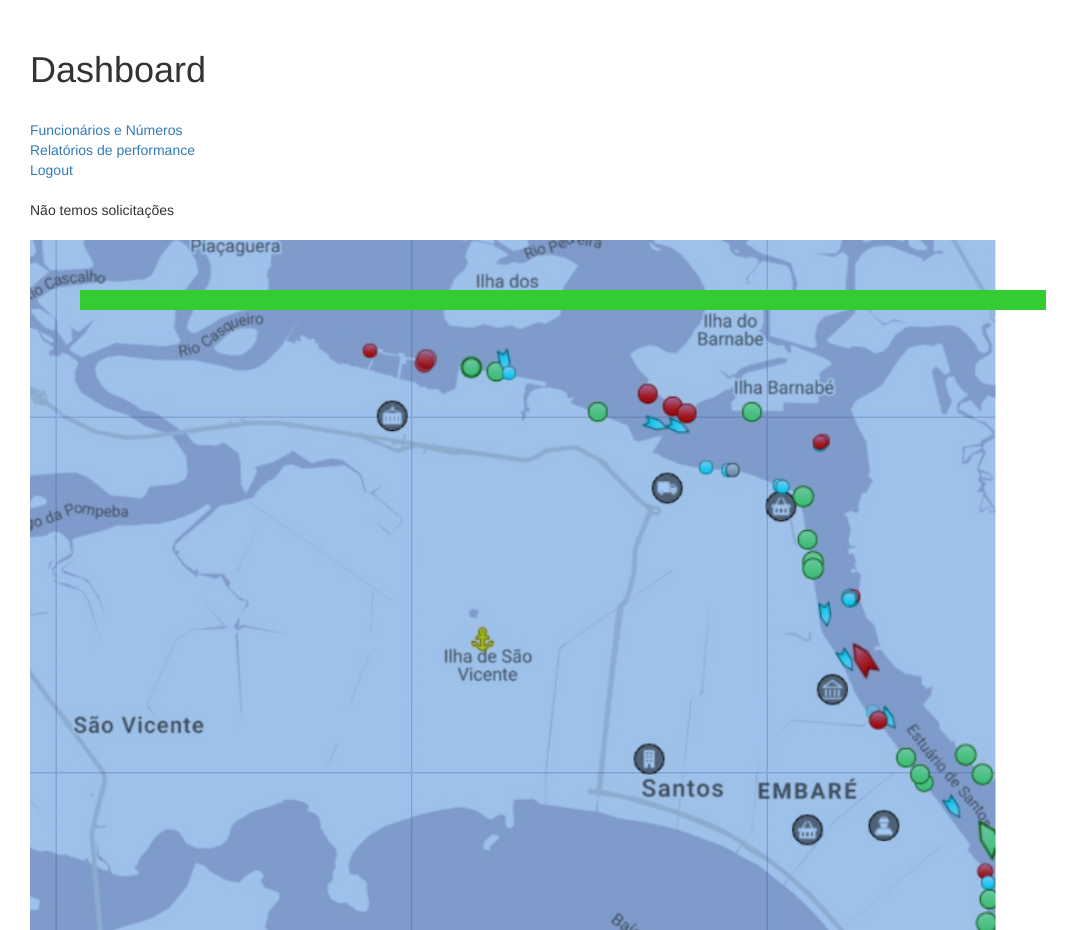
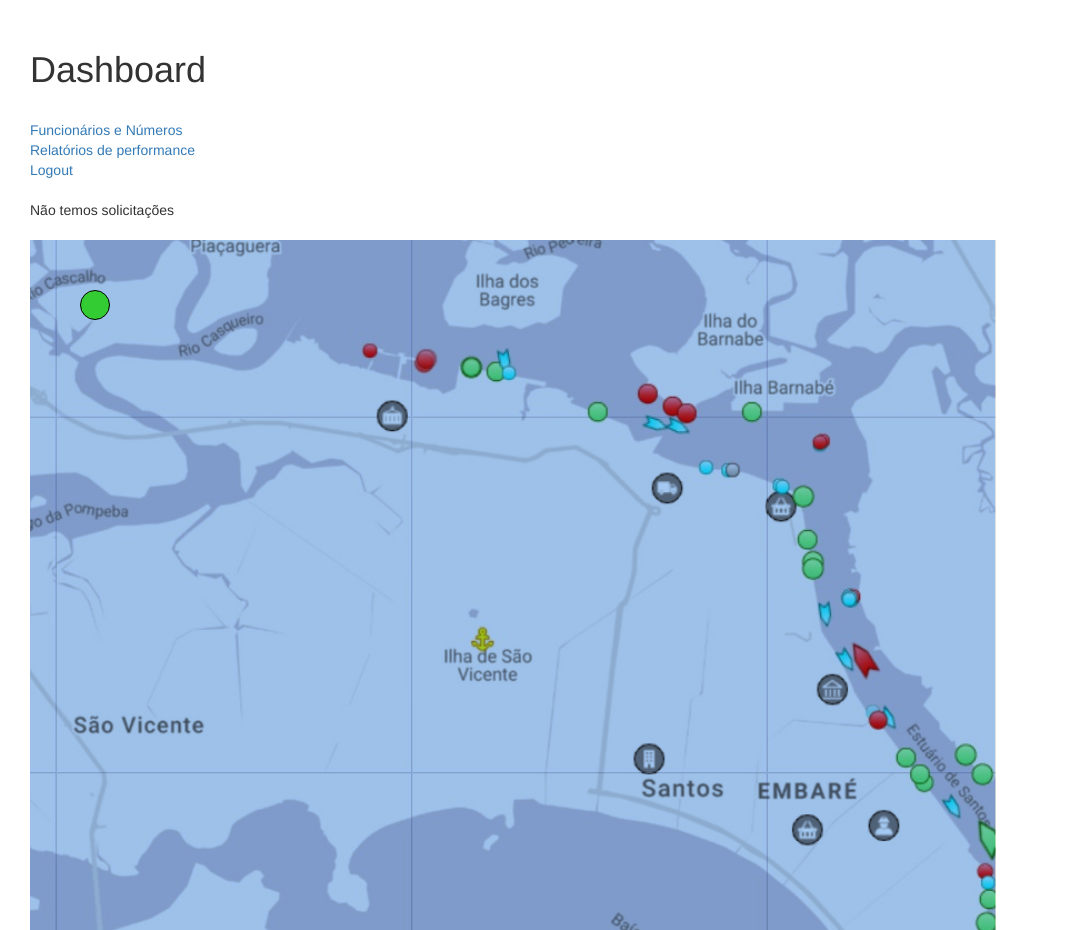
Before and after one commit to FernandoSLuz/PortoHack, a PHP site: page /dashboard.php in a window 1280 px wide. Shown: the top 930 px of the page, without its empty margins (0-1079 px from the left). Run offline with PHP 8.4, Linux system fonts and the light colour scheme; data that the repository does not hold is empty.

Commit message:
no message

```diff
--- a/web_service/dashboard.php
+++ b/web_service/dashboard.php
@@ -49,6 +49,9 @@ ini_set('display_startup_errors', 1);
           position: relative;
           top: 50px;
           left: 50px;
+          height: 30px; width: 30px;
+          border-radius: 15px;
+          border: solid 1px #000;
           background-color: #3c3;
         }
      </style>
```
